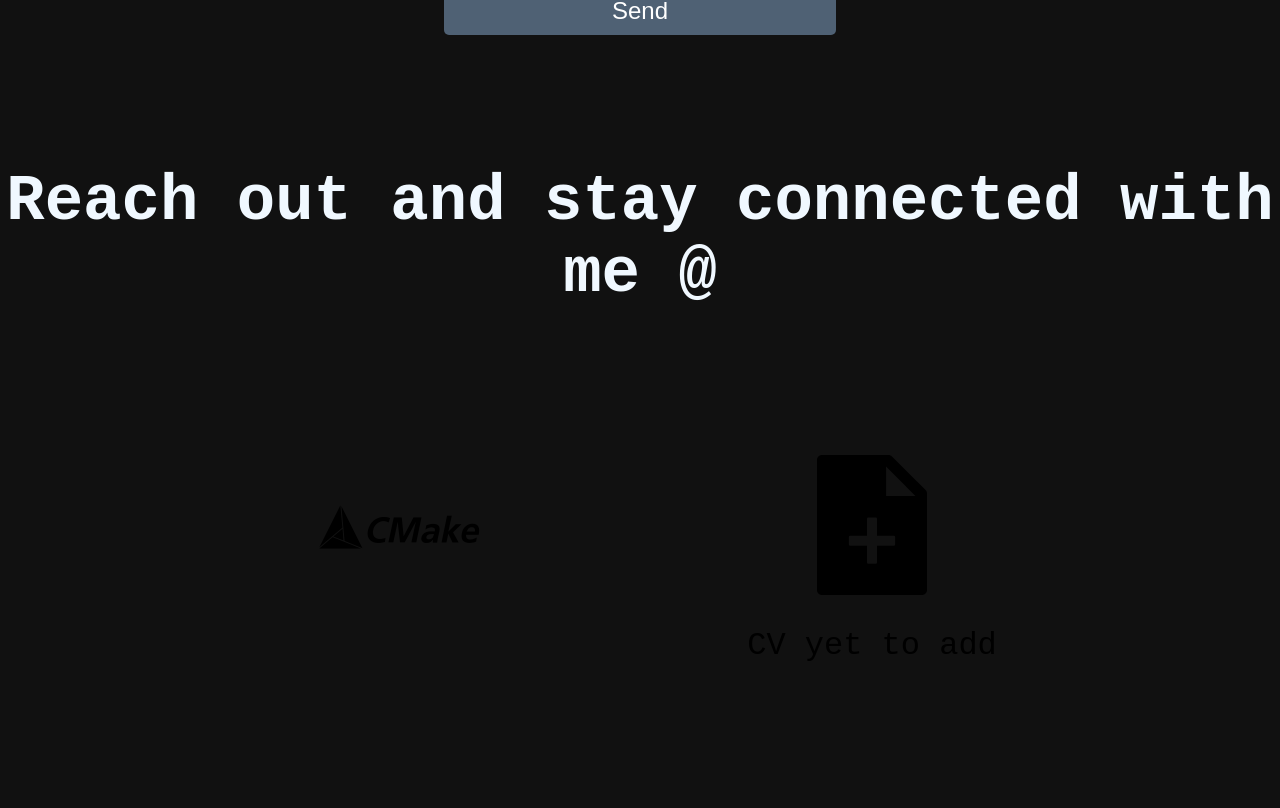
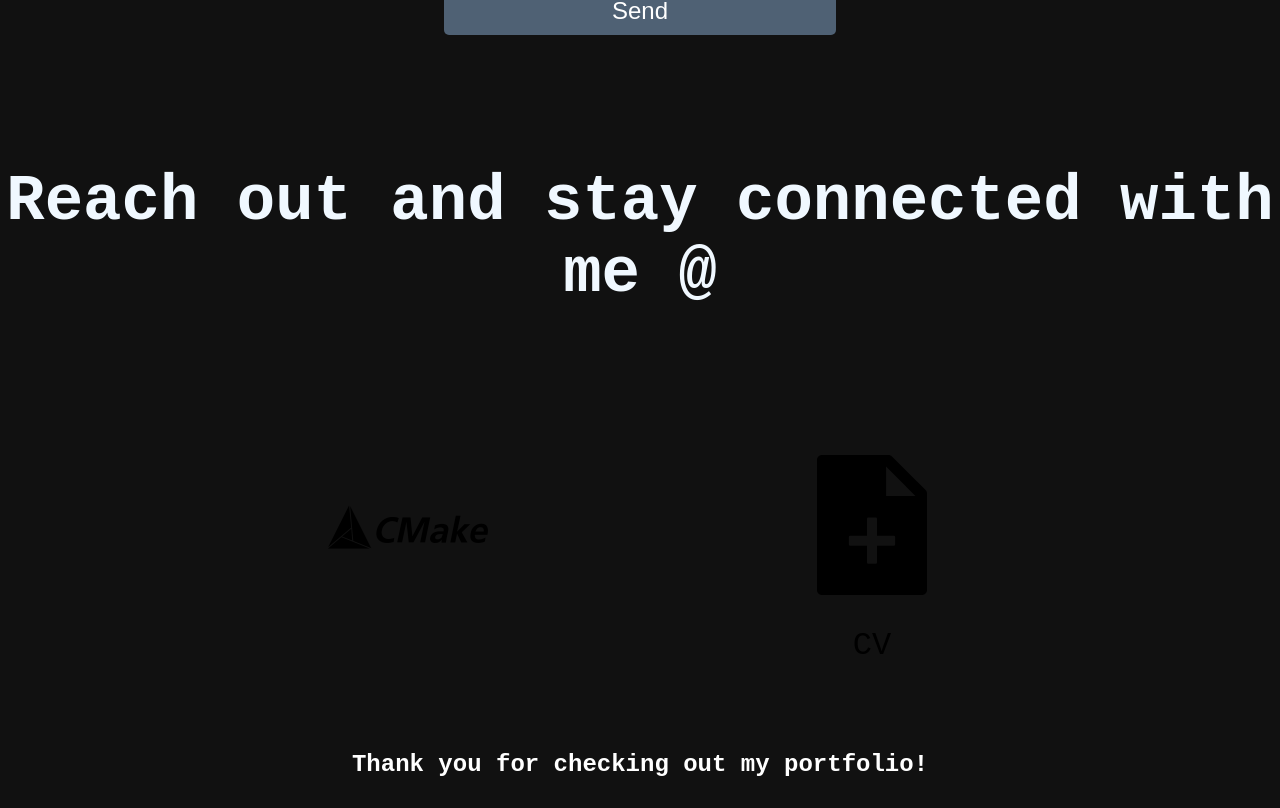
Before and after one commit to JoshuaOrlandoR/Portfolio-3-Personal-Project, a React (Create React App) app: page /contact in a window 1280 px wide. Shown: the part 650-1458 px from the top of the page. Before the commit the page ends 1365 px from the top, so only its background shows below. Built offline with nearby package versions, Linux system fonts and the light colour scheme.

Commit message:
small tweaks, added data folder, prepping final changes

```diff
--- a/src/App.js
+++ b/src/App.js
@@ -5,6 +5,7 @@ import Home from './pages/Home';
 import About from './pages/About';
 import Projects from './pages/Projects.js';
 import Contact from './pages/Contact';
+import Footer from './components/Footer';
 // import Contact from './pages/Contact.js';
 
 function App() {
@@ -26,6 +27,7 @@ function App() {
             element={<Contact />}
             />
         </Routes>
+        <Footer />
       </div>
     </Router>
   );
--- /dev/null
+++ b/src/components/Footer.css
@@ -0,0 +1,44 @@
+.footer {
+    background-color: #111111;
+    color: white;
+    display: flex;
+    flex-direction: column;
+    justify-content: center;
+    align-items: center;
+    padding: 20px 0;
+  }
+
+  .footer-title {
+    font-family: 'Courier New', Courier, monospace;
+    font-size: 1.5em;
+    margin-bottom: 10px;
+  }
+
+  .footer-content {
+    display: flex;
+    justify-content: space-between;
+    align-items: center;
+    width: 80%;
+  }
+
+  .footer-links {
+    display: flex;
+    list-style-type: none;
+    padding: 0;
+    margin: 0;
+  }
+
+  .footer-links li {
+    margin-left: 20px;
+  }
+
+  .nav-link {
+    color: white;
+    text-decoration: none;
+    transition: color 0.3s;
+  }
+
+  .nav-link:hover,
+  .active {
+    color: #c27b87;
+  }
--- /dev/null
+++ b/src/components/Footer.js
@@ -0,0 +1,23 @@
+import React from 'react';
+import { NavLink } from 'react-router-dom';
+import './Footer.css';
+
+function Footer(){
+    return (
+        <footer className="footer">
+          <h1 className="footer-title">Thank you for checking out my portfolio!</h1>
+          <div className="footer-content">
+            <ul className="footer-links">
+              {/* <li>
+                <NavLink exact to="/" className="nav-link" activeClassName="active">Home</NavLink>
+              </li>
+              <li>
+                <NavLink exact to="/contact" className="nav-link" activeClassName="active">Contact</NavLink>
+              </li> */}
+            </ul>
+          </div>
+        </footer>
+      );
+    };
+
+export default Footer;
--- a/src/components/SocialMedia.js
+++ b/src/components/SocialMedia.js
@@ -17,7 +17,7 @@ const SocialMedia = () => {
                 <i className="devicon-linkedin-plain social-media-icon" onClick={() => handleClick('https://www.linkedin.com/in/joshua-ramkissoon-140650265/')}></i>
                 <div className="resume-container" onClick={() => handleClick('https://example.com/your_resume.pdf')}>
                     <AiFillFileAdd className="resume-icon social-media-icon" />
-                    <span className="resume-text">CV yet to add</span>
+                    <span className="resume-text">CV</span>
                 </div>
             </div>
         </div>
```
Also changed, not shown: src/data/projectsData.js (added, +40 -0 lines).
